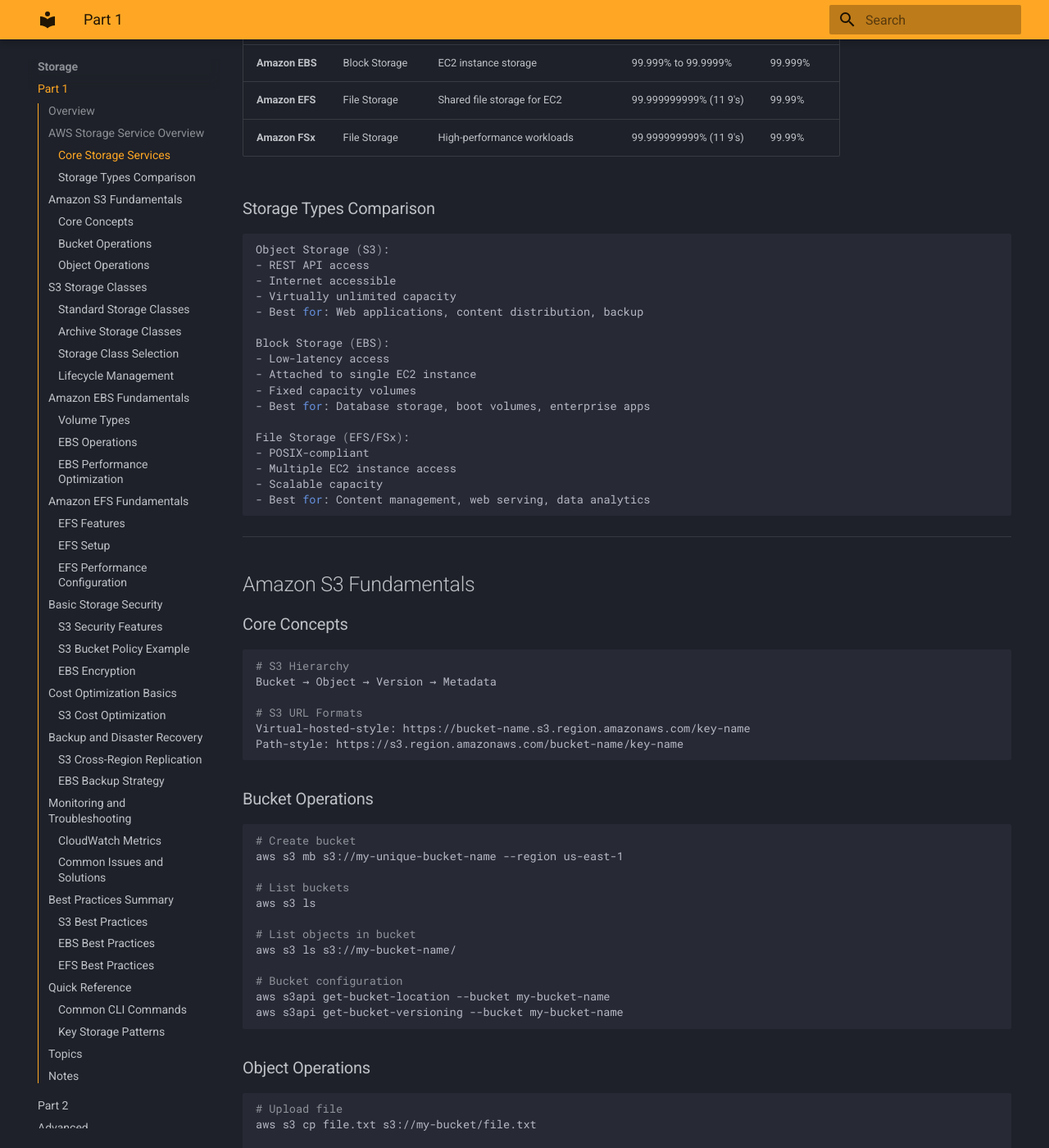
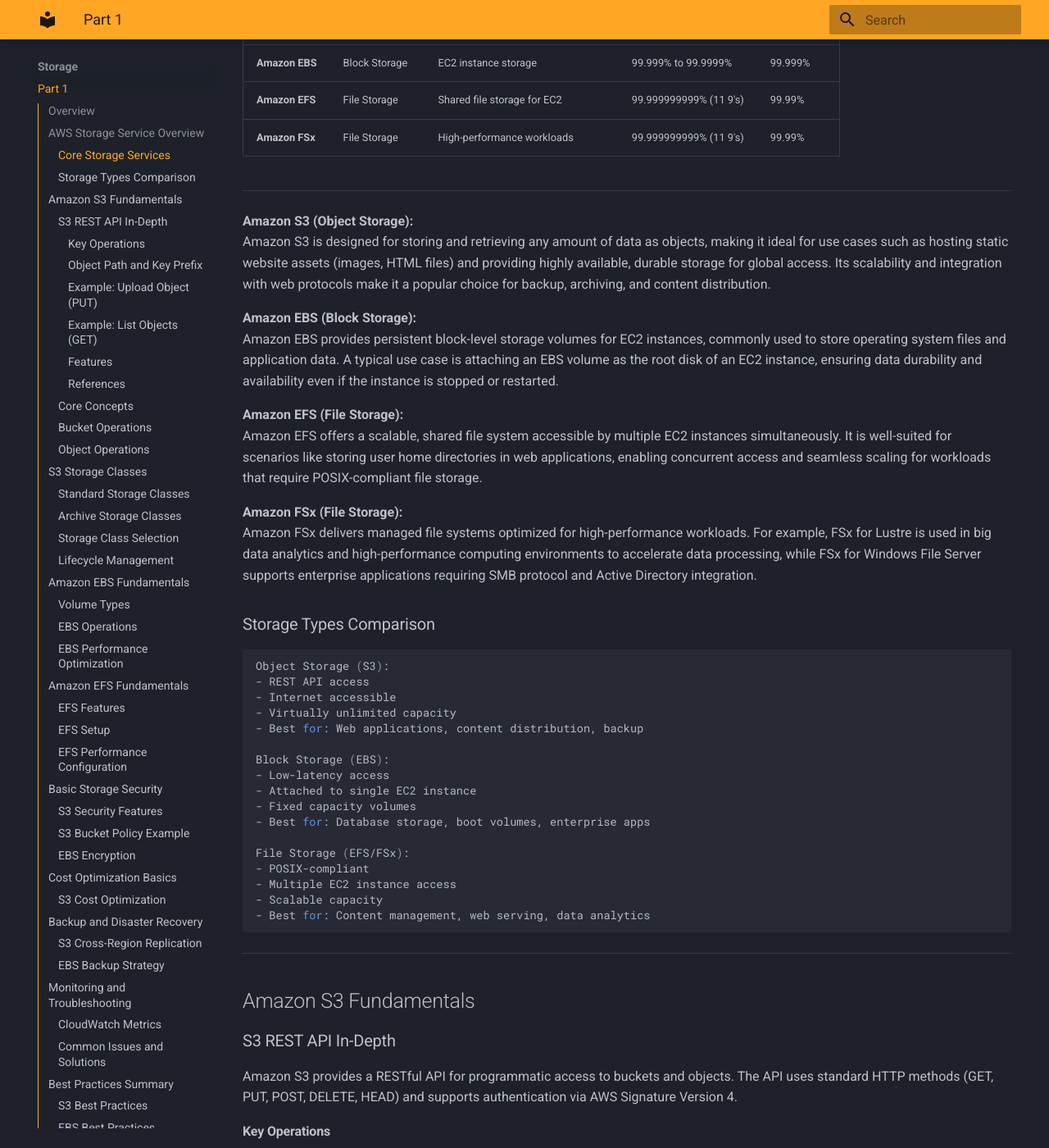
Before and after one commit to resilience-tech/notes-aws, an MkDocs documentation site: the page built from docs/storage/storage-part1.md, in a window 1280 px wide and 1400 px high, scrolled down 530 px. Shown: the whole window at 82% size. Built offline with MkDocs 1.6.1 and Material for MkDocs 9.7.7, drawn with Linux system fonts in a browser that asks for light colours; some of the changed text lies outside the part shown.

Commit message:
Update storage documentation with S3 REST API details and add storage images
- Enhanced storage-part1.md with comprehensive S3 REST API documentation
- Added detailed REST API operations, authentication, and examples
- Included storage architecture diagrams in images folder
- Updated storage fundamentals for certification preparation

````diff
--- a/docs/storage/storage-part1.md
+++ b/docs/storage/storage-part1.md
@@ -14,6 +14,20 @@ This document covers the fundamental concepts of AWS storage services, focusing
 | **Amazon EBS** | Block Storage | EC2 instance storage | 99.999% to 99.9999% | 99.999% |
 | **Amazon EFS** | File Storage | Shared file storage for EC2 | 99.999999999% (11 9's) | 99.99% |
 | **Amazon FSx** | File Storage | High-performance workloads | 99.999999999% (11 9's) | 99.99% |
+
+---
+
+**Amazon S3 (Object Storage):**
+Amazon S3 is designed for storing and retrieving any amount of data as objects, making it ideal for use cases such as hosting static website assets (images, HTML files) and providing highly available, durable storage for global access. Its scalability and integration with web protocols make it a popular choice for backup, archiving, and content distribution.
+
+**Amazon EBS (Block Storage):**
+Amazon EBS provides persistent block-level storage volumes for EC2 instances, commonly used to store operating system files and application data. A typical use case is attaching an EBS volume as the root disk of an EC2 instance, ensuring data durability and availability even if the instance is stopped or restarted.
+
+**Amazon EFS (File Storage):**
+Amazon EFS offers a scalable, shared file system accessible by multiple EC2 instances simultaneously. It is well-suited for scenarios like storing user home directories in web applications, enabling concurrent access and seamless scaling for workloads that require POSIX-compliant file storage.
+
+**Amazon FSx (File Storage):**
+Amazon FSx delivers managed file systems optimized for high-performance workloads. For example, FSx for Lustre is used in big data analytics and high-performance computing environments to accelerate data processing, while FSx for Windows File Server supports enterprise applications requiring SMB protocol and Active Directory integration.
 
 ### Storage Types Comparison
 ```bash
@@ -39,6 +53,76 @@ File Storage (EFS/FSx):
 ---
 
 ## Amazon S3 Fundamentals
+
+### S3 REST API In-Depth
+
+Amazon S3 provides a RESTful API for programmatic access to buckets and objects. The API uses standard HTTP methods (GET, PUT, POST, DELETE, HEAD) and supports authentication via AWS Signature Version 4.
+
+#### Key Operations
+| HTTP Method | Purpose |
+|-------------|---------|
+| **PUT**     | Upload or create an object |
+| **GET**     | Retrieve/download an object |
+| **DELETE**  | Delete an object |
+| **HEAD**    | Retrieve object metadata |
+| **GET**     | List objects in a bucket |
+| **PUT**     | Create a bucket |
+
+#### Object Path and Key Prefix
+
+- **Object Path**: In S3, each object is stored in a bucket and identified by a unique key (the full path to the object within the bucket).
+  *Example*:
+  - Bucket: `my-bucket`
+  - Key: `images/photo.jpg`
+  - S3 URL: `s3://my-bucket/images/photo.jpg`
+
+- **Key Prefix**: A prefix is a string that filters objects within a bucket, similar to a folder path. Listing objects with a prefix returns only those whose keys start with that prefix.
+  *Example*:
+  - Prefix: `images/`
+  - Listing with prefix returns:
+    - `images/photo.jpg`
+    - `images/logo.png`
+    - `images/2024/banner.jpg`
+
+This allows you to organize and retrieve objects efficiently using logical paths.
+
+- Requests must be signed using AWS credentials (access key, secret key).
+- Signature is included in the `Authorization` header.
+- Example:
+  `Authorization: AWS4-HMAC-SHA256 Credential=AKIA..., SignedHeaders=host;x-amz-date, Signature=...`
+
+#### Example: Upload Object (PUT)
+
+```http
+PUT /my-bucket/my-object HTTP/1.1
+Host: my-bucket.s3.amazonaws.com
+x-amz-date: 20240601T120000Z
+Authorization: AWS4-HMAC-SHA256 Credential=..., SignedHeaders=..., Signature=...
+Content-Type: text/plain
+
+Hello, S3!
+```
+
+#### Example: List Objects (GET)
+
+```http
+GET /my-bucket?list-type=2 HTTP/1.1
+Host: my-bucket.s3.amazonaws.com
+x-amz-date: 20240601T120000Z
+Authorization: AWS4-HMAC-SHA256 Credential=..., SignedHeaders=..., Signature=...
+```
+
+#### Features
+
+- Supports multipart uploads for large files.
+- Enables object versioning, tagging, and metadata management.
+- Allows presigned URLs for temporary access.
+- Integrates with IAM, bucket policies, and ACLs for access control.
+
+#### References
+
+- [S3 REST API Docs](https://docs.aws.amazon.com/AmazonS3/latest/API/Welcome.html)
+- [AWS Signature Version 4](https://docs.aws.amazon.com/general/latest/gr/signature-version-4.html)
 
 ### Core Concepts
 ```bash
````
Also changed, not shown: other parts of docs/storage/storage-part1.md (+3 -0 lines), docs/storage/images/s3-1.drawio.svg (added).
